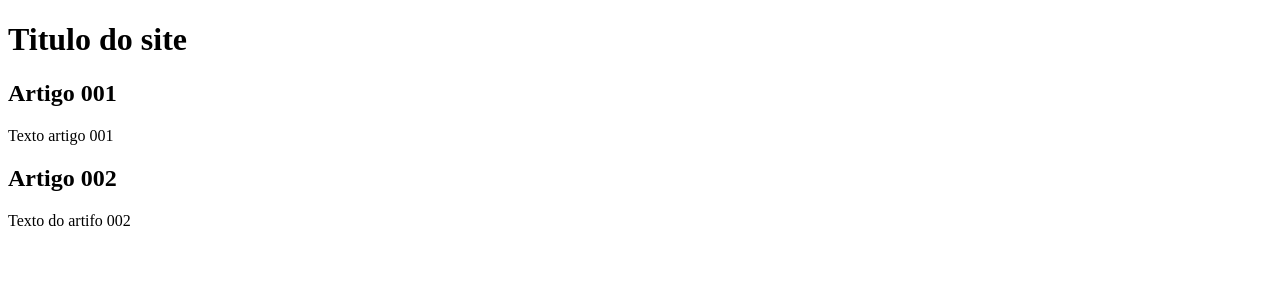
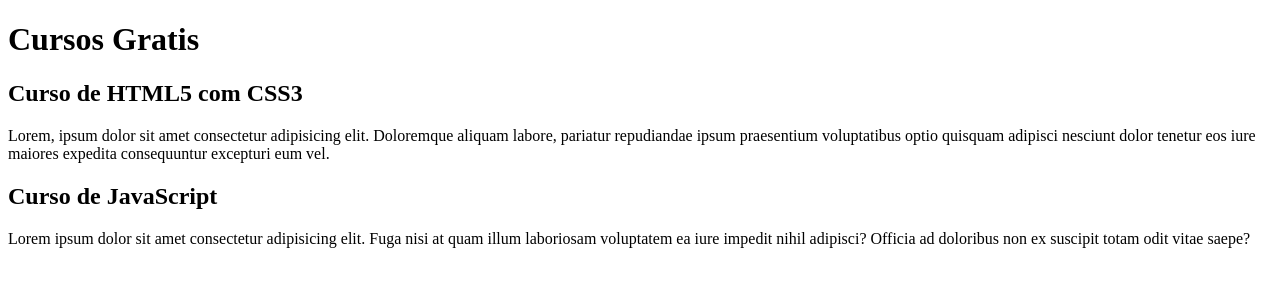
Before and after one commit to iliasdamala/Projeto-site-ilias-, a plain HTML site: page index.html in a window 1280 px wide. Drawn offline with Linux system fonts and the light colour scheme.

Commit message:
comecei a escrever o conteudo

```diff
--- a/index.html
+++ b/index.html
@@ -10,16 +10,16 @@
     <main>
         <header>
             <h1>
-                Titulo do site
+                Cursos Gratis
             </h1>
         </header>
         <article>
-            <h2>Artigo 001</h2>
-            <p>Texto artigo 001</p>
+            <h2>Curso de HTML5 com CSS3</h2>
+            <p>Lorem, ipsum dolor sit amet consectetur adipisicing elit. Doloremque aliquam labore, pariatur repudiandae ipsum praesentium voluptatibus optio quisquam adipisci nesciunt dolor tenetur eos iure maiores expedita consequuntur excepturi eum vel.</p>
         </article>
         <article>
-            <h2>Artigo 002</h2>
-            <p>Texto do artifo 002</p>
+            <h2>Curso de JavaScript</h2>
+            <p>Lorem ipsum dolor sit amet consectetur adipisicing elit. Fuga nisi at quam illum laboriosam voluptatem ea iure impedit nihil adipisci? Officia ad doloribus non ex suscipit totam odit vitae saepe?</p>
         </article>
     </main>
 </body>
```
